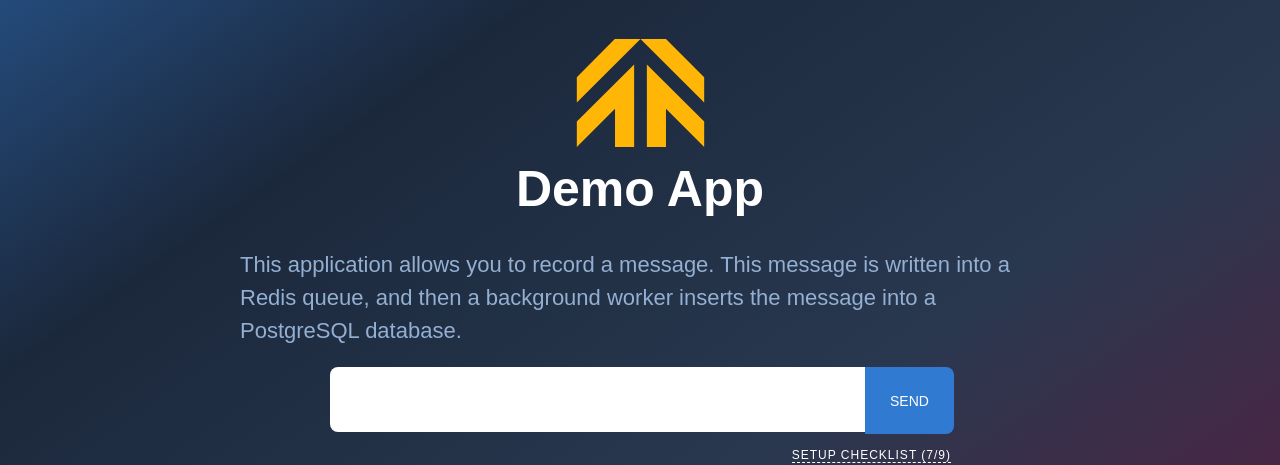
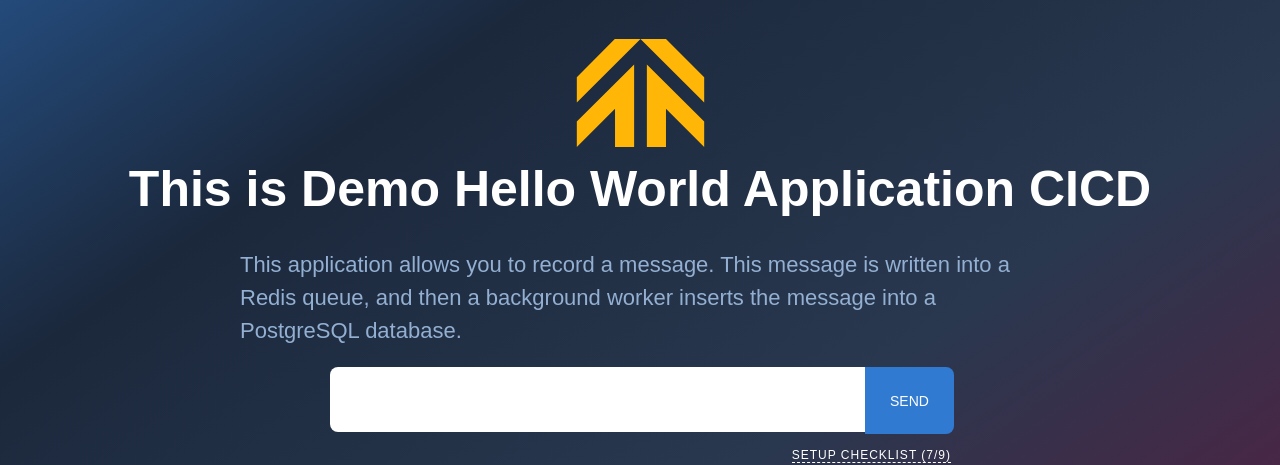
Before and after one commit to SRK-RAJU/demo-aptible, a Flask app: page / in a window 1280 px wide. Shown: the top 465 px of the page. Run offline with Flask 2, Linux system fonts and the light colour scheme; data that the repository does not hold is empty; some libraries are stand-ins or nearby versions.

Commit message:
Update index.html

```diff
--- a/app/templates/index.html
+++ b/app/templates/index.html
@@ -13,7 +13,7 @@
            alt="Aptible logo"
            width="139px"
            style="padding-top:30px;"/>
-       <h1>Demo App</h1>
+       <h1>This is Demo Hello World Application CICD</h1>
     </header>
 
     <section class="app-input">
```
